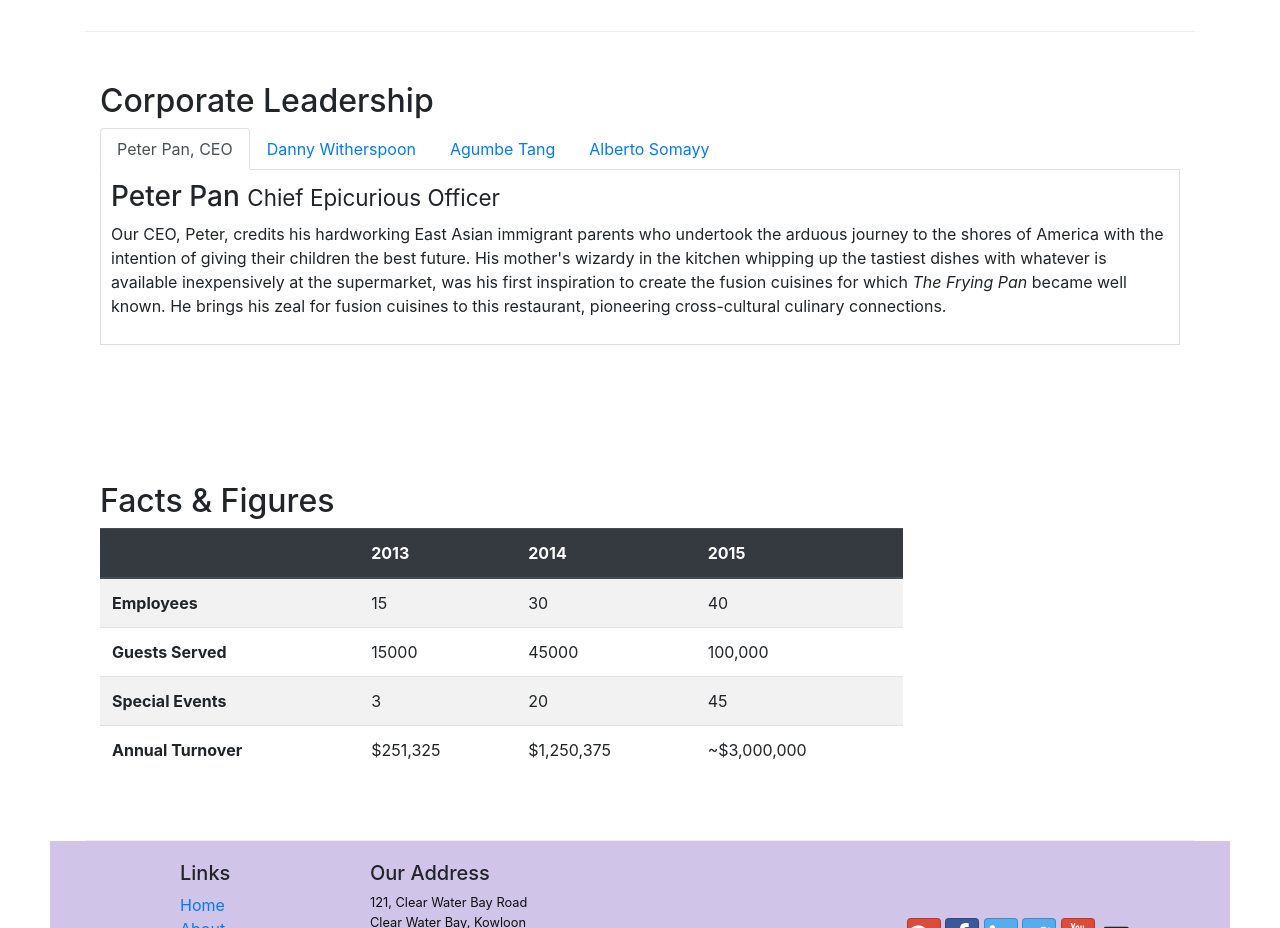
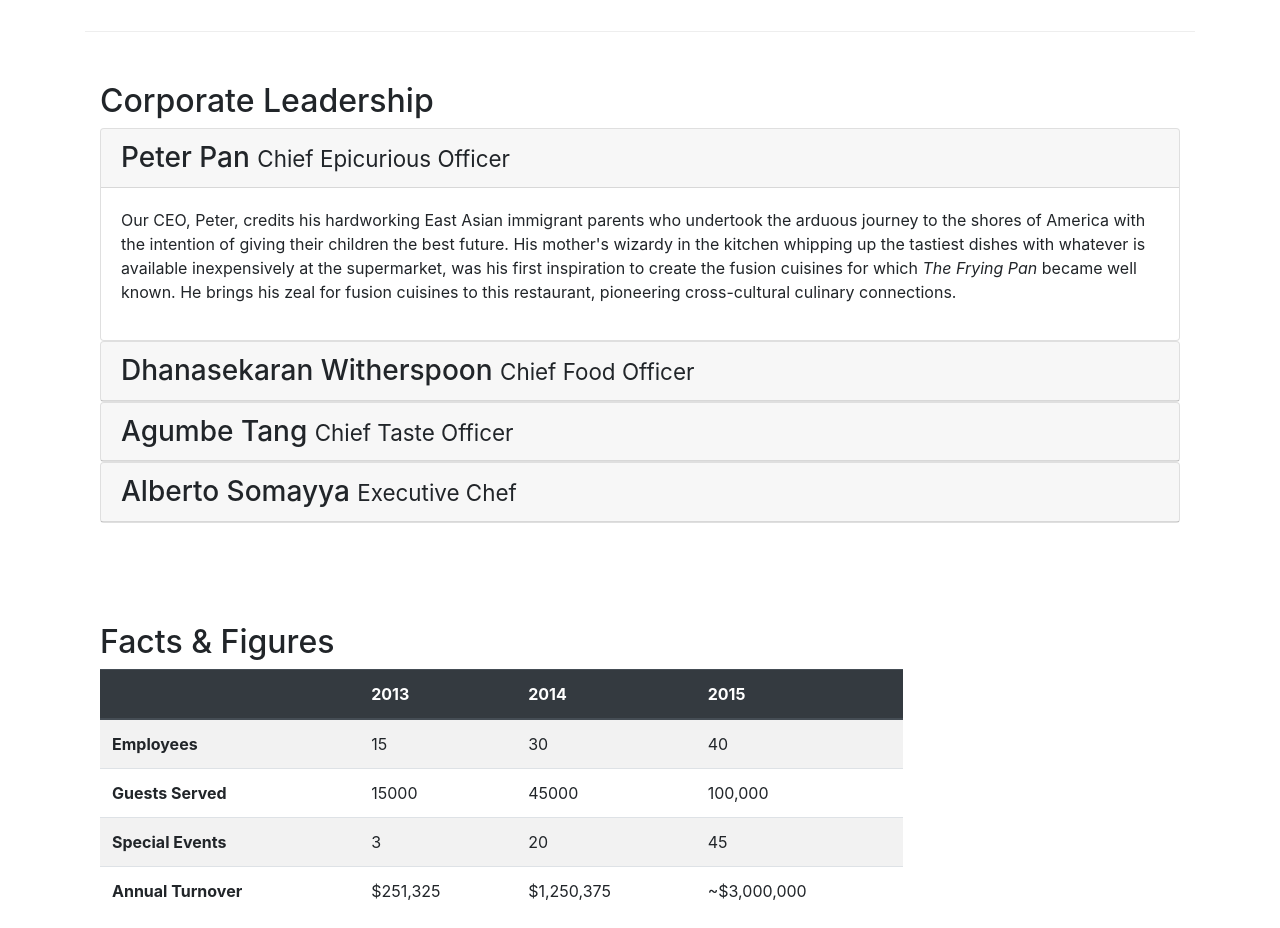
Before and after one commit to ujjawalsingh10/Bootstrap4, a website: page aboutus.html in a window 1280 px wide. Shown: the part 940-1868 px from the top of the page. Drawn offline with nearby package versions, Linux system fonts and the light colour scheme.

Commit message:
Accordian

```diff
--- a/aboutus.html
+++ b/aboutus.html
@@ -100,41 +100,67 @@
             <div class="col-12 col-12">
                 <h2>Corporate Leadership</h2>
 
-                <ul class="nav nav-tabs">
-                    <li class="nav-item">
-                        <a class="nav-link active" href="#peter"
-                            role="tab" data-toggle="tab">Peter Pan, CEO</a>
-                    </li>
-                    <li class="nav-item">
-                        <a class="nav-link" href="#danny"
-                            role="tab" data-toggle="tab">Danny Witherspoon</a>
-                    </li>
-                    <li class="nav-item">
-                        <a class="nav-link" href="#agumbe"
-                            role="tab" data-toggle="tab">Agumbe Tang</a>
-                    </li>
-                    <li class="nav-item">
-                        <a class="nav-link" href="#alberto"
-                            role="tab" data-toggle="tab">Alberto Somayy</a>
-                    </li>
-                </ul>
-                <div class="tab-content">
-                    <div role="tabpanel" class="tab-pane fade show active" id="peter">
-                        <h3>Peter Pan <small>Chief Epicurious Officer</small></h3>
-                        <p class="d-none d-sm-block">Our CEO, Peter, credits his hardworking East Asian immigrant parents who undertook the arduous journey to the shores of America with the intention of giving their children the best future. His mother's wizardy in the kitchen whipping up the tastiest dishes with whatever is available inexpensively at the supermarket, was his first inspiration to create the fusion cuisines for which <em>The Frying Pan</em> became well known. He brings his zeal for fusion cuisines to this restaurant, pioneering cross-cultural culinary connections.</p>
+
+                <div id="accordian">
+                    <div class="card">
+                        <div class="card-header" role="tab" id="peterhead">
+                            <h3 class="mb-0">
+                                <a data-toggle="collapse" data-target="#peter">
+                                    Peter Pan <small>Chief Epicurious Officer</small>
+                                </a>
+                            </h3>
+                        </div>
+                        <div role="tabpanel" class="collapse show" id="peter" data-parent="#accordian">
+                            <div class="card-body">
+                                <p class="d-none d-sm-block">Our CEO, Peter, credits his hardworking East Asian immigrant parents who undertook the arduous journey to the shores of America with the intention of giving their children the best future. His mother's wizardy in the kitchen whipping up the tastiest dishes with whatever is available inexpensively at the supermarket, was his first inspiration to create the fusion cuisines for which <em>The Frying Pan</em> became well known. He brings his zeal for fusion cuisines to this restaurant, pioneering cross-cultural culinary connections.</p>
+                            </div>
+                        </div>
                     </div>
-                    <div role="tabpanel" class="tab-pane fade" id="danny">
-                        <h3>Dhanasekaran Witherspoon <small>Chief Food Officer</small></h3>
-                        <p class="d-none d-sm-block">Our CFO, Danny, as he is affectionately referred to by his colleagues, comes from a long established family tradition in farming and produce. His experiences growing up on a farm in the Australian outback gave him great appreciation for varieties of food sources. As he puts it in his own words, <em>Everything that runs, wins, and everything that stays, pays!</em></p>
+
+                    <div class="card">
+                        <div class="card-header" role="tab" id="dannyhead">
+                            <h3 class="mb-0">
+                                <a data-toggle="collapse" data-target="#danny">
+                                    Dhanasekaran Witherspoon <small>Chief Food Officer</small>
+                                </a>
+                            </h3>
+                        </div>
+                        <div role="tabpanel" class="collapse" id="danny" data-parent="#accordian">
+                            <div class="card-body">
+                                <p class="d-none d-sm-block">Our CFO, Danny, as he is affectionately referred to by his colleagues, comes from a long established family tradition in farming and produce. His experiences growing up on a farm in the Australian outback gave him great appreciation for varieties of food sources. As he puts it in his own words, <em>Everything that runs, wins, and everything that stays, pays!</em></p>
+                            </div>
+                        </div>
                     </div>
-                    <div role="tabpanel" class="tab-pane fade" id="agumbe">
-                        <h3>Agumbe Tang <small>Chief Taste Officer</small></h3>
-                        <p class="d-none d-sm-block">Blessed with the most discerning gustatory sense, Agumbe, our CTO, personally ensures that every dish that we serve meets his exacting tastes. Our chefs dread the tongue lashing that ensues if their dish does not meet his exacting standards. He lives by his motto, <em>You click only if you survive my lick.</em></p>
+
+                    <div class="card">
+                        <div class="card-header" role="tab" id="agumbehead">
+                            <h3 class="mb-0">
+                                <a data-toggle="collapse" data-target="#agumbe">
+                                    Agumbe Tang <small>Chief Taste Officer</small>
+                                </a>
+                            </h3>
+                        </div>
+                        <div role="tabpanel" class="collapse" id="agumbe" data-parent="#accordian">
+                            <div class="card-body">
+                                <p class="d-none d-sm-block">Blessed with the most discerning gustatory sense, Agumbe, our CTO, personally ensures that every dish that we serve meets his exacting tastes. Our chefs dread the tongue lashing that ensues if their dish does not meet his exacting standards. He lives by his motto, <em>You click only if you survive my lick.</em></p>
+                            </div>
+                        </div>
                     </div>
-                    <div role="tabpanel" class="tab-pane fade" id="alberto">
-                        <h3>Alberto Somayya <small>Executive Chef</small></h3>
-                        <p class="d-none d-sm-block">Award winning three-star Michelin chef with wide International experience having worked closely with whos-who in the culinary world, he specializes in creating mouthwatering Indo-Italian fusion experiences. He says, <em>Put together the cuisines from the two craziest cultures, and you get a winning hit! Amma Mia!</em></p>
-                </div>
+
+                    <div class="card">
+                        <div class="card-header" role="tab" id="albertohead">
+                            <h3 class="mb-0">
+                                <a data-toggle="collapse" data-target="#alberto">
+                                    Alberto Somayya <small>Executive Chef</small>
+                                </a>
+                            </h3>
+                        </div>
+                        <div role="tabpanel" class="collapse" id="alberto" data-parent="#accordian">
+                            <div class="card-body">
+                                <p class="d-none d-sm-block">Award winning three-star Michelin chef with wide International experience having worked closely with whos-who in the culinary world, he specializes in creating mouthwatering Indo-Italian fusion experiences. He says, <em>Put together the cuisines from the two craziest cultures, and you get a winning hit! Amma Mia!</em></p>
+                            </div>
+                        </div>
+                    </div>
 
             </div>
        </div>
```
